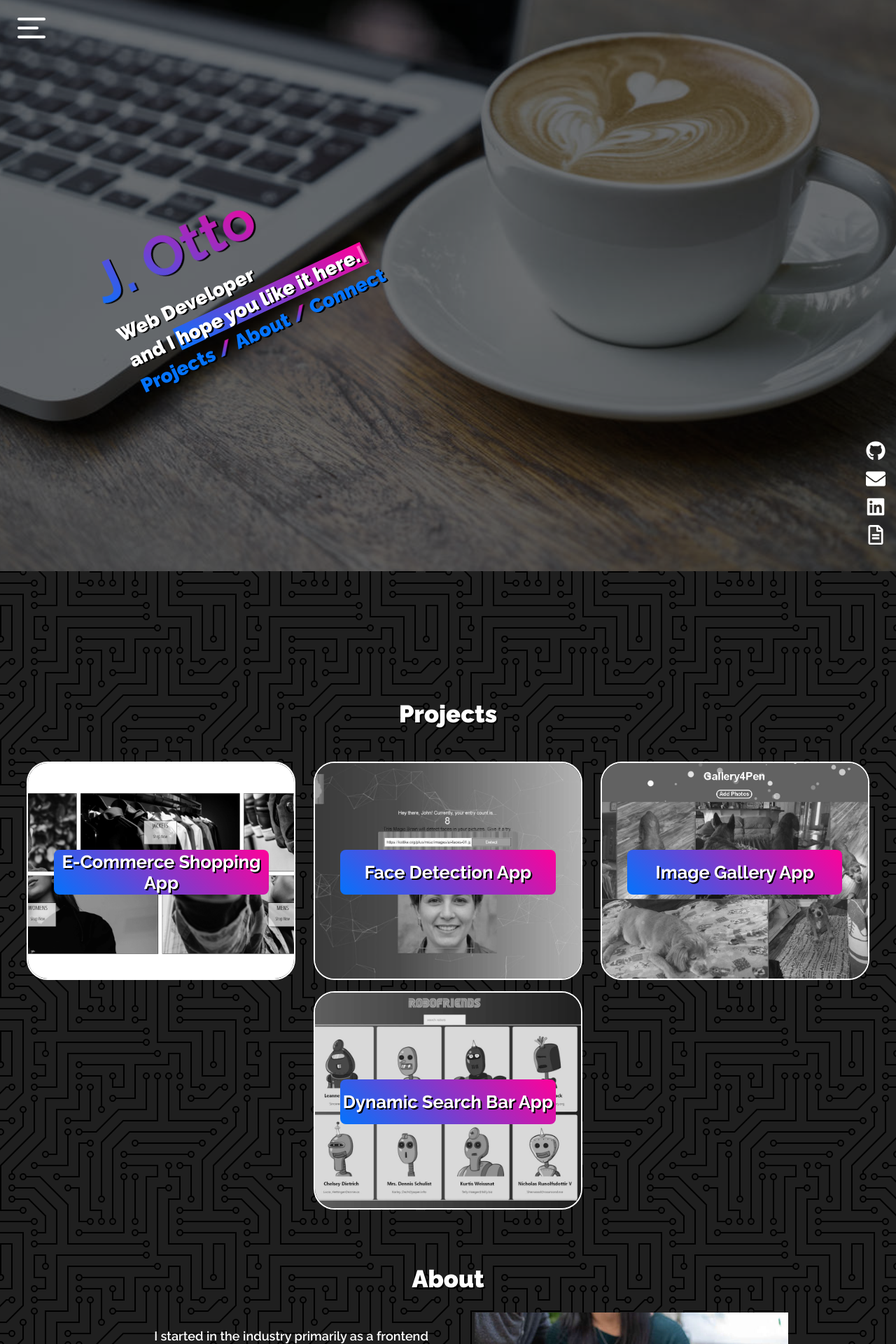
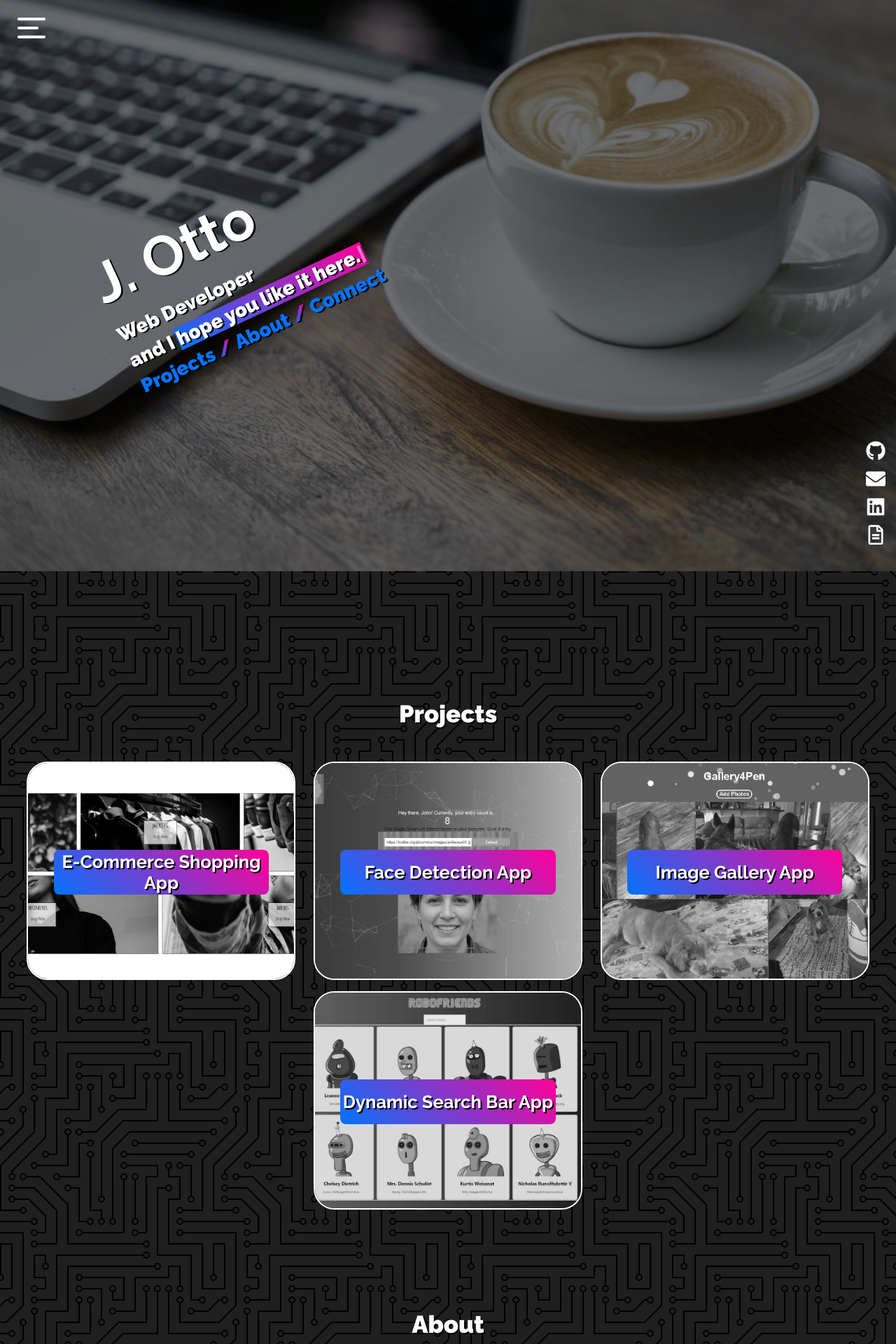
Before and after one commit to justigo86/iamotto-refactor, a React (Create React App) app: page / in a window 1280 px wide. Shown: the top 1920 px of the page at 70% size. Built offline with nearby package versions, Linux system fonts and the light colour scheme.

Commit message:
minor updates to scrollable components

```diff
--- a/src/components/about/about.scss
+++ b/src/components/about/about.scss
@@ -21,7 +21,7 @@ $mediaMedium: 1200px;
     color: white;
     filter: drop-shadow(2px 2px #000);
     font-weight: 900;
-    margin: 0 0 1.5vh;
+    margin: 0 18vh 1.5vh;
   }
 
   .about-content-container {
--- a/src/components/connect/connect.tsx
+++ b/src/components/connect/connect.tsx
@@ -1,5 +1,5 @@
 import React, { useState, ReactElement } from "react";
-import AOS from "aos";
+import * as AOS from "aos";
 import "aos/dist/aos.css";
 import emailjs from "@emailjs/browser";
 import "./connect.scss";
--- a/src/components/hero/hero.scss
+++ b/src/components/hero/hero.scss
@@ -30,12 +30,12 @@
     & > h1 {
       display: inline-block;
       font-size: 5rem;
-      background-image: $grade-color;
-      background-clip: text;
-      -webkit-background-clip: text;
-      -webkit-text-fill-color: transparent;
-      text-shadow: none;
-      filter: drop-shadow(2px 2px #000);
+      // background-image: $grade-color;
+      // background-clip: text;
+      // -webkit-background-clip: text;
+      // -webkit-text-fill-color: transparent;
+      // text-shadow: none;
+      // filter: drop-shadow(2px 2px #000);
     }
 
     .hero-descriptions {
--- a/src/components/projects/projects.scss
+++ b/src/components/projects/projects.scss
@@ -14,6 +14,7 @@ $mediaMedium: 1200px;
   @include flex-center;
   min-height: 80vh;
   overflow: hidden;
+  margin-bottom: 10vh;
 
   .project-header-title {
     margin: 5vh;
--- a/src/components/sidebar/sidebar.tsx
+++ b/src/components/sidebar/sidebar.tsx
@@ -1,7 +1,7 @@
 import React, { ReactElement } from "react";
 
 const Sidebar = (): ReactElement => {
-  return <div>Test About</div>;
+  return <div>Test Sidebar</div>;
 };
 
 export default Sidebar;
```
